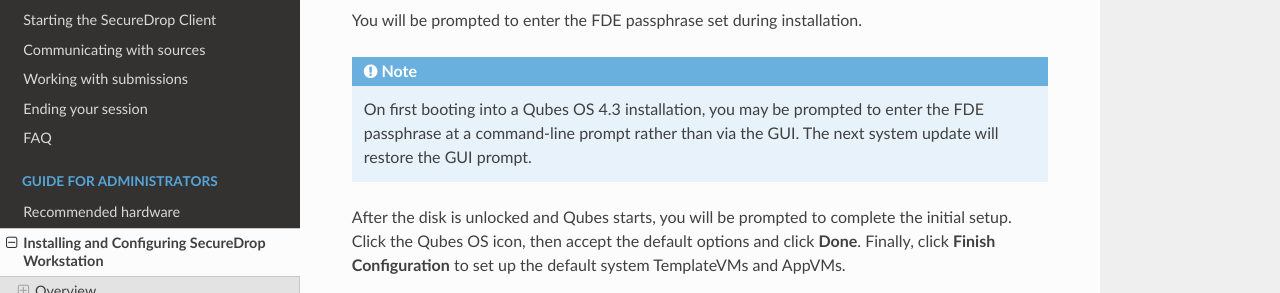
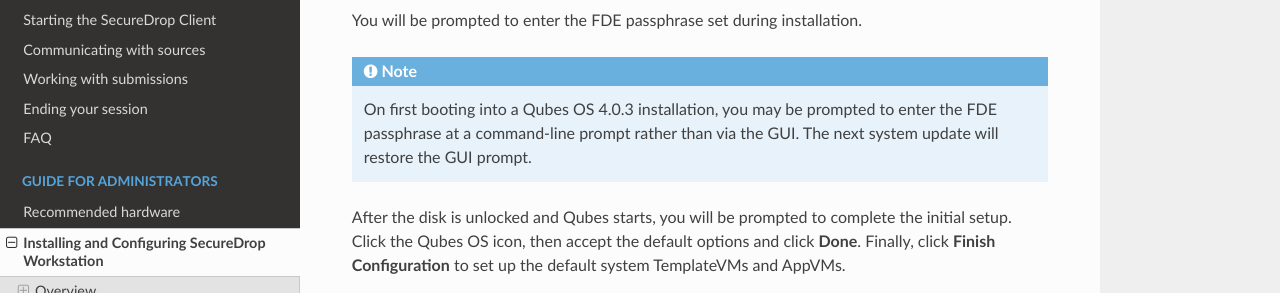
Before and after one commit to freedomofpress/securedrop-workstation-docs, a Sphinx documentation site: the page built from docs/admin/install.rst, in a window 1280 px wide and 900 px high, scrolled down 4209 px. Shown: the part 158-451 px from the top of the window. Built offline with Sphinx 7.4.7 and the Read the Docs theme 2.0.0, drawn with Linux system fonts in a browser that asks for light colours.

Commit message:
Fixes Qubes version typo
4.3 -> 4.0.3, since 4.1 is still unreleased

```diff
--- a/docs/admin/install.rst
+++ b/docs/admin/install.rst
@@ -137,7 +137,7 @@
 
 You will be prompted to enter the FDE passphrase set during installation.
 
-.. note:: On first booting into a Qubes OS 4.3 installation, you may be prompted to enter the FDE passphrase at a command-line prompt rather than via the GUI. The next system update will restore the GUI prompt.
+.. note:: On first booting into a Qubes OS 4.0.3 installation, you may be prompted to enter the FDE passphrase at a command-line prompt rather than via the GUI. The next system update will restore the GUI prompt.
 
 After the disk is unlocked and Qubes starts, you will be prompted to complete the initial setup. Click the Qubes OS icon, then accept the default options and click **Done**. Finally, click **Finish Configuration** to set up the default system TemplateVMs and AppVMs.
 
```
